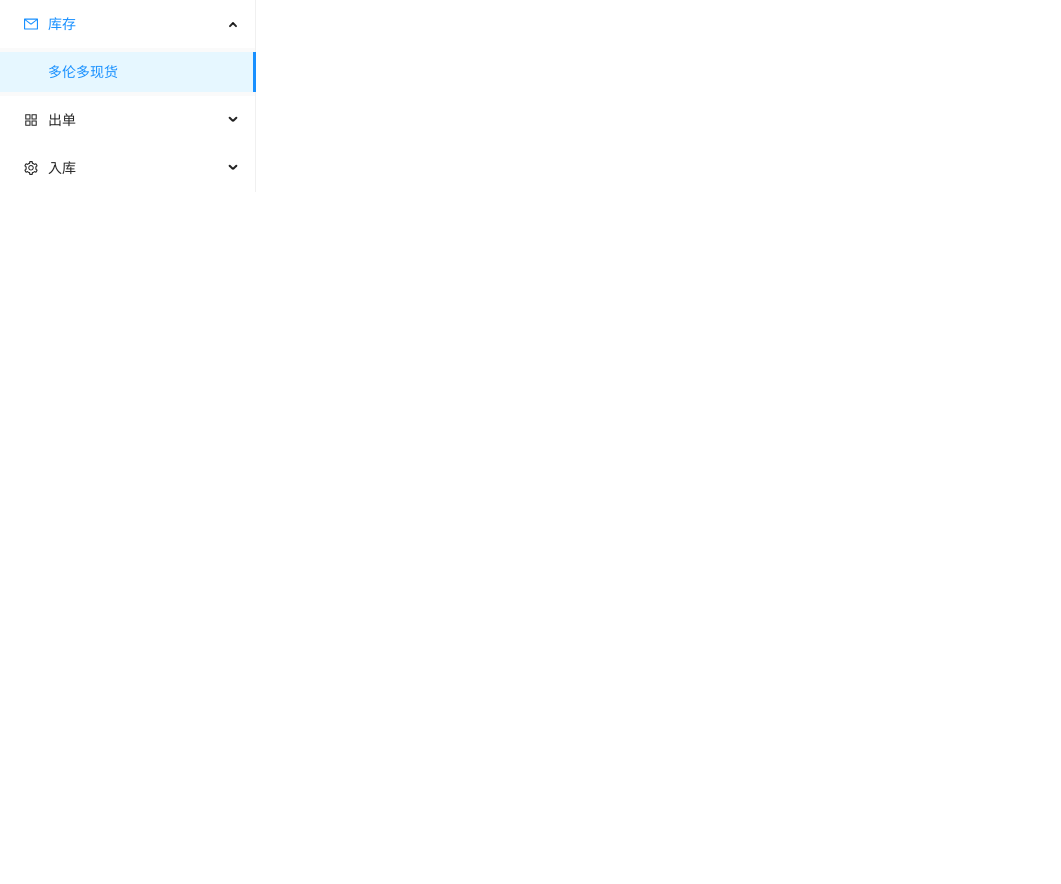
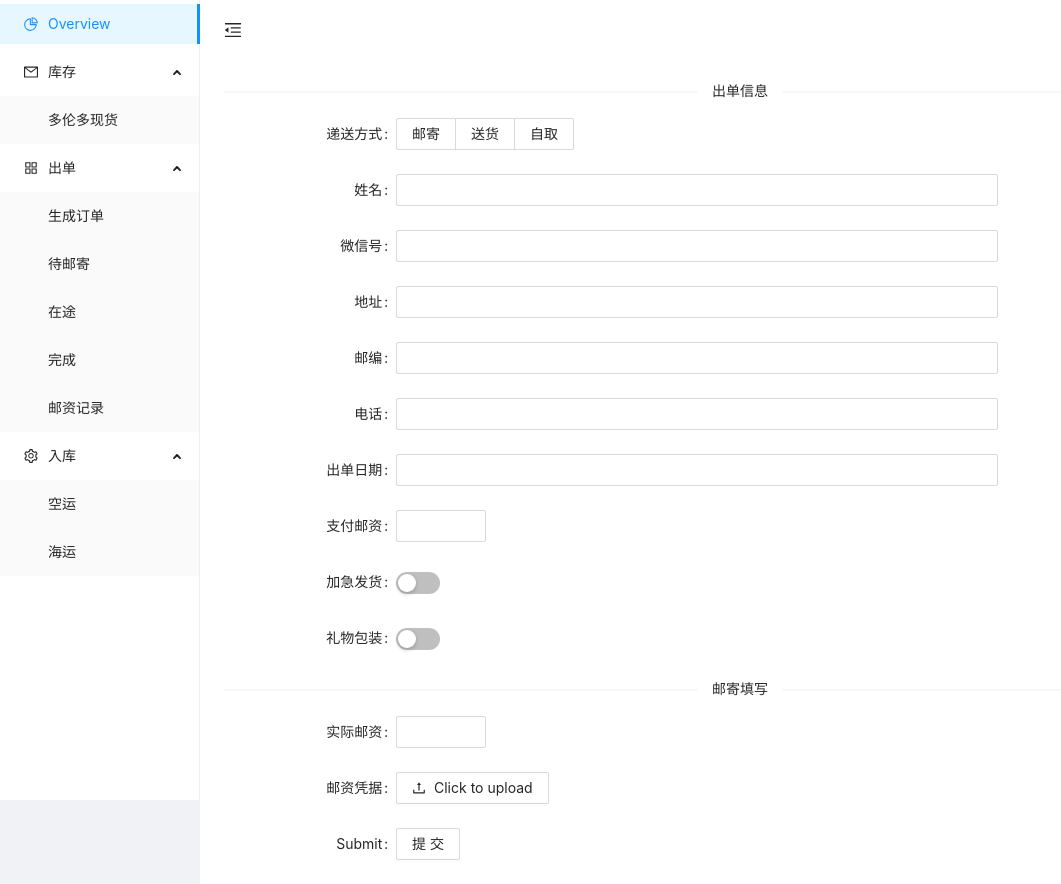
Before and after one commit to TurtleTaco/backend-system, a React (Create React App) app: page /TobeShipped in a window 1280 px wide. Shown: the whole page, without its empty margins (0-1061 px from the left). Before the commit the page ends 800 px from the top, so only its background shows below. Built offline with nearby package versions, Linux system fonts and the light colour scheme.

Commit message:
side menu router updarte, added new order and tobeshipped detailed page frontend only

```diff
--- a/package.json
+++ b/package.json
@@ -10,6 +10,7 @@
     "firebase": "^7.2.3",
     "react": "^17.0.1",
     "react-dom": "^17.0.1",
+    "react-router-dom": "^5.2.0",
     "react-scripts": "4.0.1",
     "web-vitals": "^0.2.4"
   },
--- /dev/null
+++ b/src/NewOrder.css
@@ -0,0 +1 @@
+@import "~antd/dist/antd.css";
--- /dev/null
+++ b/src/NewOrder.js
@@ -0,0 +1,70 @@
+import React, { useState } from "react";
+import {
+  Form,
+  Input,
+  Button,
+  Radio,
+  Select,
+  Cascader,
+  DatePicker,
+  InputNumber,
+  TreeSelect,
+  Switch,
+} from "antd";
+
+const NewOrder = () => {
+  const onFormLayoutChange = ({ size }) => {};
+  const { SHOW_PARENT } = TreeSelect;
+
+  return (
+    <>
+      <Form
+        labelCol={{ span: 4 }}
+        wrapperCol={{ span: 14 }}
+        layout="horizontal"
+        initialValues={{}}
+        onValuesChange={onFormLayoutChange}
+      >
+        <Form.Item label="递送方式" name="size">
+          <Radio.Group>
+            <Radio.Button value="small">邮寄</Radio.Button>
+            <Radio.Button value="default">送货</Radio.Button>
+            <Radio.Button value="large">自取</Radio.Button>
+          </Radio.Group>
+        </Form.Item>
+        <Form.Item label="姓名">
+          <Input />
+        </Form.Item>
+        <Form.Item label="微信号">
+          <Input />
+        </Form.Item>
+        <Form.Item label="地址">
+          <Input />
+        </Form.Item>
+        <Form.Item label="邮编">
+          <Input />
+        </Form.Item>
+        <Form.Item label="电话">
+          <Input />
+        </Form.Item>
+        <Form.Item label="出单日期">
+          <DatePicker />
+        </Form.Item>
+        <Form.Item label="支付邮资">
+          <InputNumber />
+        </Form.Item>
+        <Form.Item label="加急发货">
+          <Switch />
+        </Form.Item>
+        <Form.Item label="礼物包装">
+          <Switch />
+        </Form.Item>
+        <Form.Item label="Submit">
+          <Button>提交</Button>
+        </Form.Item>
+      </Form>
+    </>
+  );
+};
+
+export default NewOrder;
--- a/src/SideMenu.css
+++ b/src/SideMenu.css
@@ -1 +1,19 @@
 @import "~antd/dist/antd.css";
+
+.trigger {
+  font-size: 18px;
+  line-height: 18px;
+  padding: 0 24px 0px 24px;
+  cursor: pointer;
+  transition: color 0.3s;
+}
+
+.trigger:hover {
+  color: #1890ff;
+}
+
+.logo {
+  height: 32px;
+  background: rgba(255, 255, 255, 0.3);
+  margin: 16px;
+}
--- a/src/SideMenu.js
+++ b/src/SideMenu.js
@@ -1,41 +1,217 @@
-import React from "react";
-import { Menu } from "antd";
+import React, { useState, useEffect } from "react";
+import { Layout, Menu } from "antd";
 import {
   AppstoreOutlined,
+  PieChartOutlined,
   MailOutlined,
   SettingOutlined,
+  MenuUnfoldOutlined,
+  MenuFoldOutlined,
 } from "@ant-design/icons";
 import "./SideMenu.css";
+import { BrowserRouter as Router, Switch, Route, Link } from "react-router-dom";
+
+/////////////////// Page Components ////////////////
+import NewOrder from "./NewOrder";
+import TobeShipped from "./TobeShipped";
 
 const { SubMenu } = Menu;
+const { Header, Sider, Content } = Layout;
 
-function handleClick() {
-  console.log("click ");
+function getLastActiveState() {
+  var selectedOption = localStorage.getItem("SelectedOption") || "overview";
+  return {
+    selectedOption: selectedOption,
+  };
 }
 
-export default function SideMenu() {
+function setSelectedOption(option) {
+  localStorage.setItem("SelectedOption", option);
+  console.log("save active option " + localStorage.getItem("SelectedOption"));
+}
+
+function SideMenu() {
+  // restore to previously selected active tab upon refresh
+  var activeDefaultSelectedKeys = [];
+  activeDefaultSelectedKeys[0] = getLastActiveState().selectedOption;
+  console.log(activeDefaultSelectedKeys);
+
+  // Declare a new state variable, which we'll call "count"
+  const [collapsed, setSiderCollapse] = useState(false);
+  const toggle = () => {
+    setSiderCollapse(!collapsed);
+  };
+
+  // Similar to componentDidMount and componentDidUpdate:
+  useEffect(() => {});
+
   return (
+    <Router>
+      <Layout>
+        <Sider
+          style={{ width: 300, height: "100vh", backgroundColor: "#fff" }}
+          collapsible
+          collapsed={collapsed}
+          trigger={null}
+        >
           <Menu
-      onClick={handleClick}
-      style={{ width: 256 }}
-      defaultSelectedKeys={["1"]}
-      defaultOpenKeys={["sub1"]}
+            style={{ width: "100%", height: "100vh" }}
+            defaultSelectedKeys={activeDefaultSelectedKeys}
+            defaultOpenKeys={["sub1", "sub2", "sub3"]}
             mode="inline"
           >
+            <Menu.Item
+              key="overview"
+              icon={<PieChartOutlined />}
+              onClick={() => setSelectedOption("overview")}
+            >
+              <Link to="/Overview">
+                <span>Overview</span>
+              </Link>
+            </Menu.Item>
             <SubMenu key="sub1" icon={<MailOutlined />} title="库存">
-        <Menu.Item key="1">多伦多现货</Menu.Item>
+              <Menu.Item key="1" onClick={() => setSelectedOption("1")}>
+                <Link to="/Inventory">
+                  <span>多伦多现货</span>
+                </Link>
+              </Menu.Item>
             </SubMenu>
             <SubMenu key="sub2" icon={<AppstoreOutlined />} title="出单">
-        <Menu.Item key="2">待邮寄</Menu.Item>
-        <Menu.Item key="3">在途</Menu.Item>
-        <Menu.Item key="4">完成</Menu.Item>
-        <Menu.Item key="5">邮资记录</Menu.Item>
+              <Menu.Item key="2" onClick={() => setSelectedOption("2")}>
+                <Link to="/NewOrder">
+                  <span>生成订单</span>
+                </Link>
+              </Menu.Item>
+              <Menu.Item key="3" onClick={() => setSelectedOption("3")}>
+                <Link to="/TobeShipped">
+                  <span>待邮寄</span>
+                </Link>
+              </Menu.Item>
+              <Menu.Item key="4" onClick={() => setSelectedOption("4")}>
+                <Link to="/InTransit">
+                  <span>在途</span>
+                </Link>
+              </Menu.Item>
+              <Menu.Item key="5" onClick={() => setSelectedOption("5")}>
+                <Link to="/Finished">
+                  <span>完成</span>
+                </Link>
+              </Menu.Item>
+              <Menu.Item key="6" onClick={() => setSelectedOption("6")}>
+                <Link to="/Postage">
+                  <span>邮资记录</span>
+                </Link>
+              </Menu.Item>
             </SubMenu>
-      <SubMenu key="sub4" icon={<SettingOutlined />} title="入库">
-        <Menu.Item key="6">空运</Menu.Item>
-        <Menu.Item key="7">海运</Menu.Item>
-        <Menu.Item key="8">入库记录</Menu.Item>
+            <SubMenu key="sub3" icon={<SettingOutlined />} title="入库">
+              <Menu.Item key="7" onClick={() => setSelectedOption("7")}>
+                <Link to="/Air">
+                  <span>空运</span>
+                </Link>
+              </Menu.Item>
+              <Menu.Item key="8" onClick={() => setSelectedOption("8")}>
+                <Link to="/Sea">
+                  <span>海运</span>
+                </Link>
+              </Menu.Item>
             </SubMenu>
           </Menu>
+        </Sider>
+
+        {/* A <Switch> looks through its children <Route>s and
+            renders the first one that matches the current URL. */}
+
+        <Layout>
+          <Header style={{ padding: 0, backgroundColor: "#fff" }}>
+            {React.createElement(
+              collapsed ? MenuUnfoldOutlined : MenuFoldOutlined,
+              {
+                className: "trigger",
+                onClick: toggle,
+              }
+            )}
+          </Header>
+          <Content
+            style={{
+              minHeight: "90vh",
+              backgroundColor: "#fff",
+              padding: "0px 24px 0px 24px",
+            }}
+          >
+            <Switch>
+              <Route path="/" component={Overview}>
+                <Route path="/Overview" component={Overview}></Route>
+                <Route path="/Inventory" component={Inventory}></Route>
+                <Route path="/NewOrder" component={NewOrder}></Route>
+                <Route path="/TobeShipped" component={TobeShipped}></Route>
+                <Route path="/InTransit" component={InTransit}></Route>
+                <Route path="/Finished" component={Finished}></Route>
+                <Route path="/Postage" component={Postage}></Route>
+                <Route path="/Air" component={Air}></Route>
+                <Route path="/Sea" component={Sea}></Route>
+              </Route>
+            </Switch>
+          </Content>
+        </Layout>
+      </Layout>
+    </Router>
   );
 }
+
+function Overview() {
+  return (
+    <div>
+      <h2>Overview</h2>
+    </div>
+  );
+}
+
+function Inventory() {
+  return (
+    <div>
+      <h2>Inventory</h2>
+    </div>
+  );
+}
+
+function InTransit() {
+  return (
+    <div>
+      <h2>InTransit</h2>
+    </div>
+  );
+}
+
+function Finished() {
+  return (
+    <div>
+      <h2>Finished</h2>
+    </div>
+  );
+}
+
+function Postage() {
+  return (
+    <div>
+      <h2>Postage</h2>
+    </div>
+  );
+}
+
+function Air() {
+  return (
+    <div>
+      <h2>Air</h2>
+    </div>
+  );
+}
+
+function Sea() {
+  return (
+    <div>
+      <h2>Sea</h2>
+    </div>
+  );
+}
+
+export default SideMenu;
--- /dev/null
+++ b/src/TobeShipped.css
@@ -0,0 +1 @@
+@import "~antd/dist/antd.css";
--- /dev/null
+++ b/src/TobeShipped.js
@@ -0,0 +1,100 @@
+import React, { useState } from "react";
+import {
+  Form,
+  Input,
+  Button,
+  Radio,
+  Select,
+  Cascader,
+  DatePicker,
+  InputNumber,
+  TreeSelect,
+  Switch,
+  Upload,
+  Descriptions,
+  Divider,
+} from "antd";
+import { UploadOutlined, InboxOutlined } from "@ant-design/icons";
+
+const normFile = (e) => {
+  console.log("Upload event:", e);
+  if (Array.isArray(e)) {
+    return e;
+  }
+  return e && e.fileList;
+};
+
+const TobeShipped = () => {
+  const onFormLayoutChange = ({ size }) => {};
+
+  return (
+    <>
+      <Form
+        labelCol={{ span: 4 }}
+        wrapperCol={{ span: 14 }}
+        layout="horizontal"
+        initialValues={{}}
+        onValuesChange={onFormLayoutChange}
+      >
+        <Divider plain>出单信息</Divider>
+        <Form.Item label="递送方式" name="size">
+          <Radio.Group>
+            <Radio.Button value="small">邮寄</Radio.Button>
+            <Radio.Button value="default">送货</Radio.Button>
+            <Radio.Button value="large">自取</Radio.Button>
+          </Radio.Group>
+        </Form.Item>
+        <Form.Item label="姓名">
+          <Input />
+        </Form.Item>
+        <Form.Item label="微信号">
+          <Input />
+        </Form.Item>
+        <Form.Item label="地址">
+          <Input />
+        </Form.Item>
+        <Form.Item label="邮编">
+          <Input />
+        </Form.Item>
+        <Form.Item label="电话">
+          <Input />
+        </Form.Item>
+        <Form.Item label="出单日期">
+          <Input />
+        </Form.Item>
+        <Form.Item label="支付邮资">
+          <InputNumber />
+        </Form.Item>
+        <Form.Item label="加急发货">
+          <Switch />
+        </Form.Item>
+        <Form.Item label="礼物包装">
+          <Switch />
+        </Form.Item>
+
+        {/* 发货填写 */}
+        <Divider plain>邮寄填写</Divider>
+        <Form.Item label="实际邮资">
+          <InputNumber />
+        </Form.Item>
+        <Form.Item
+          name="upload"
+          label="邮资凭据"
+          valuePropName="fileList"
+          getValueFromEvent={normFile}
+          extra=""
+        >
+          <Upload name="logo" action="/upload.do" listType="picture">
+            <Button icon={<UploadOutlined />}>Click to upload</Button>
+          </Upload>
+        </Form.Item>
+
+        <Form.Item label="Submit">
+          <Button>提交</Button>
+        </Form.Item>
+      </Form>
+    </>
+  );
+};
+
+export default TobeShipped;
```
Also changed, not shown: 1 other file (tests, documents, lock files or other folders). Lines whose indentation alone changed are shown as unchanged.
